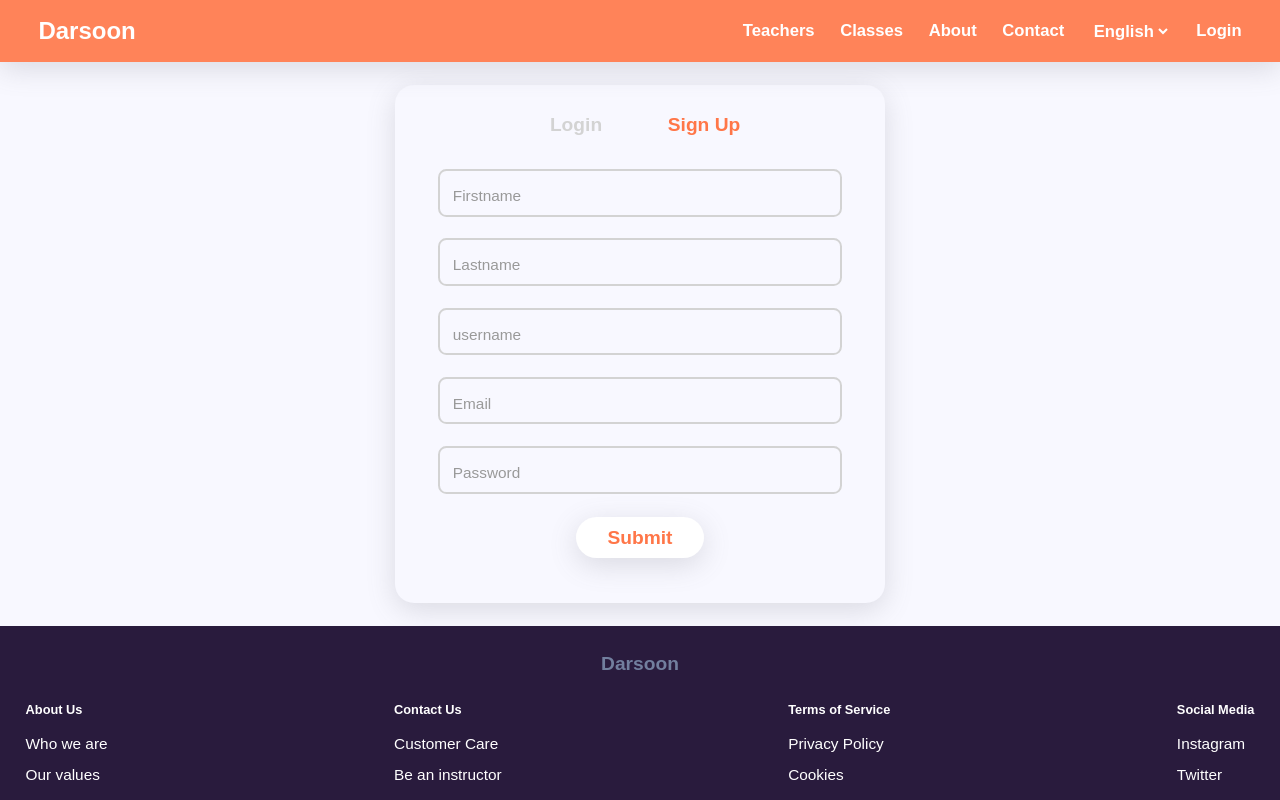
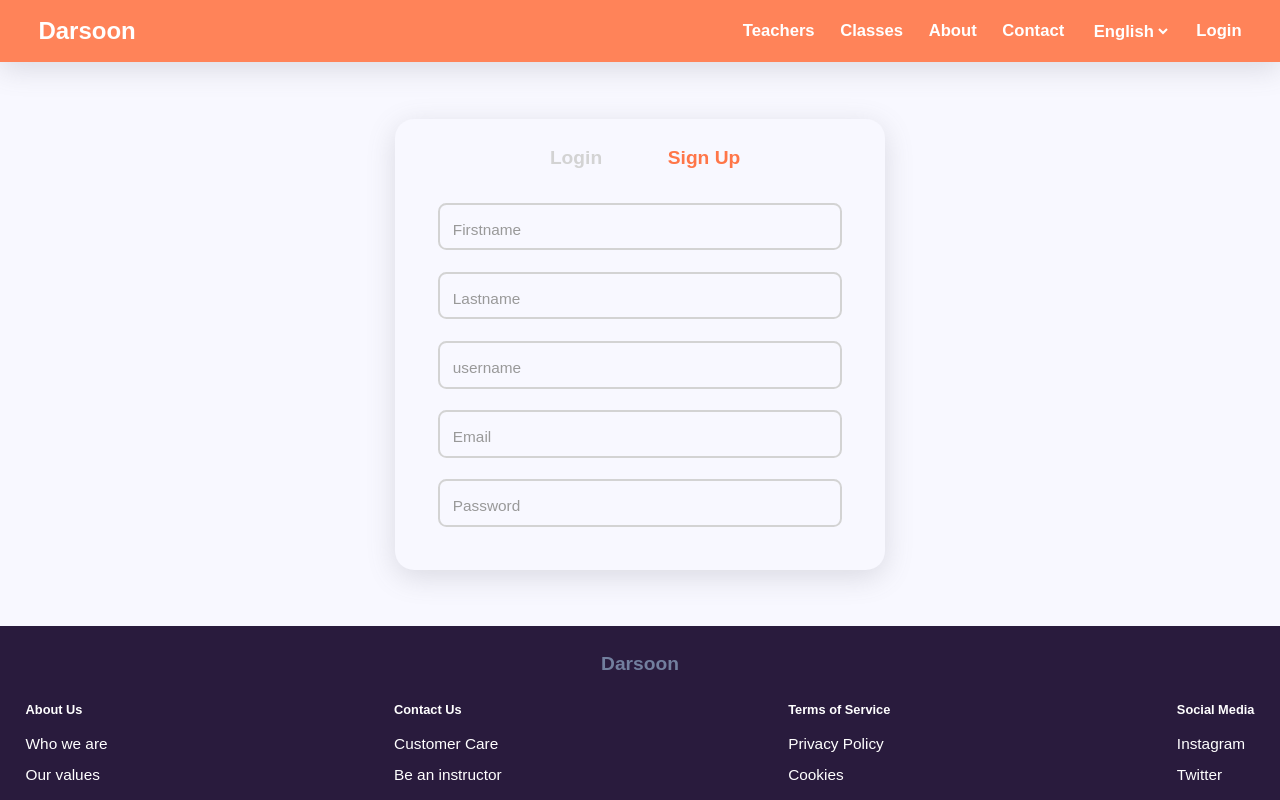
Before and after one commit to darsoonAccount/darsoon-frontend, a Next.js app: page /login in a window 1280 px wide. Built offline with nearby package versions, Linux system fonts and the light colour scheme.

Commit message:
brign submit button out of Form component

```diff
--- a/components/Form.tsx
+++ b/components/Form.tsx
@@ -1,21 +1,18 @@
 import React, { useState } from "react";
 import { useContext } from "react";
 import Styled from "styled-components";
-import { AppContext, useApi, useNotif } from "../contexts/AppProvider";
-import { useAuth } from "../contexts/AuthProvider";
+import { useApi, useNotif } from "../contexts/AppProvider";
 import { themeVars } from "./GlobalStyles";
 import Loading from "./Loading";
 
 interface Iprops {
   children?: any;
   url: string;
-  method: string;
-  buttonText?: string;
   handleDataAfterSuccess?: (data: any) => void;
   isTwoColumns?: boolean;
 }
 
-export default function Form({ children, url, method, buttonText, handleDataAfterSuccess, isTwoColumns }: Iprops) {
+export default function Form({ children, url, handleDataAfterSuccess, isTwoColumns }: Iprops) {
   const [isLoading, setIsLoading] = useState(false);
   const [message, setMessage] = useState(null);
   const { api } = useApi();
@@ -61,9 +58,6 @@ export default function Form({ children, url, method, buttonText, handleDataAfte
         <div className="inputs">{children}</div>
         {isLoading && <Loading />}
         {message && <p className="message">{message}</p>}
-        <button className="button" type="submit">
-          {buttonText ?? "Submit"}
-        </button>
       </StyledFrom>
     </>
   );
```
